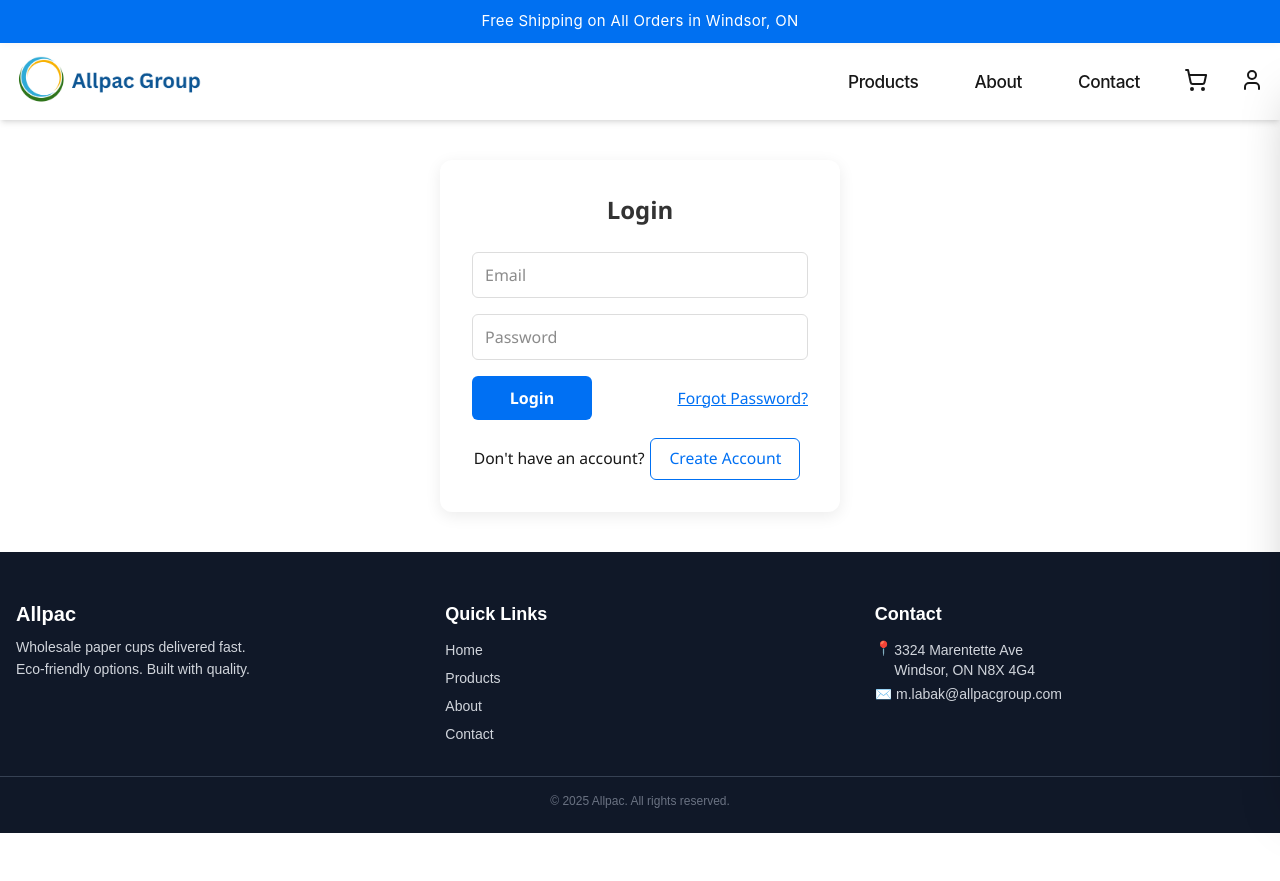
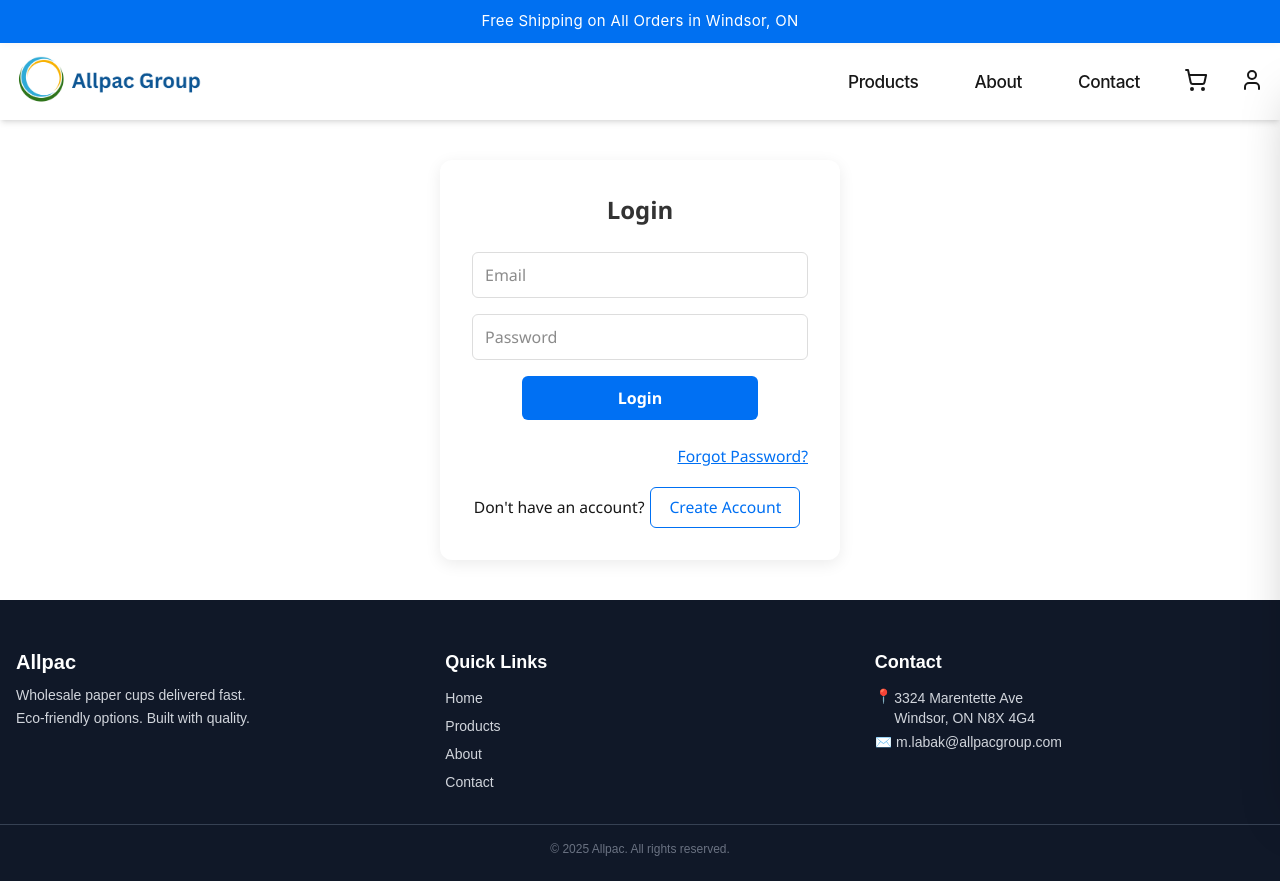
Before and after one commit to Emadedin1/allpacstore, a Next.js app: page /login in a window 1280 px wide. Before the commit the page ends 833 px from the top, so only its background shows below. Built offline with nearby package versions, Linux system fonts and the light colour scheme; no server answers.

Commit message:
Update LoginPage.jsx

```diff
--- a/src/components/LoginPage.jsx
+++ b/src/components/LoginPage.jsx
@@ -193,16 +193,18 @@ export default function LoginPage({ mode: initialMode = "login" }) {
           required
         />
 
-        {/* Row with submit button on the left and Forgot Password on the right */}
-        <div style={{ display: "flex", justifyContent: "space-between", alignItems: "center", gap: 12, flexWrap: "nowrap" }}>
+        {/* Centered, wider Login button */}
+        <div style={{ display: "flex", justifyContent: "center", alignItems: "center" }}>
           <button
             type="submit"
-            style={{ ...styles.button, flex: "0 0 auto" }}
+            style={{ ...styles.button, width: "70%", maxWidth: 320 }}
           >
             {mode === "login" ? "Login" : "Register"}
           </button>
+        </div>
 
-          <div style={{ marginLeft: 12, flex: "0 0 auto" }}>
+        {/* Forgot Password placed under the button, aligned to the right */}
+        <div style={{ textAlign: "right", marginTop: 8 }}>
           <PasswordReset
             apiEndpoint="/api/auth/password-reset"
             buttonText="Forgot Password?"
@@ -222,7 +224,6 @@ export default function LoginPage({ mode: initialMode = "login" }) {
               marginTop: 12
             }}
           />
-          </div>
         </div>
 
         {error && <div style={styles.error}>{error}</div>}
```
Lines whose indentation alone changed are shown as unchanged.
